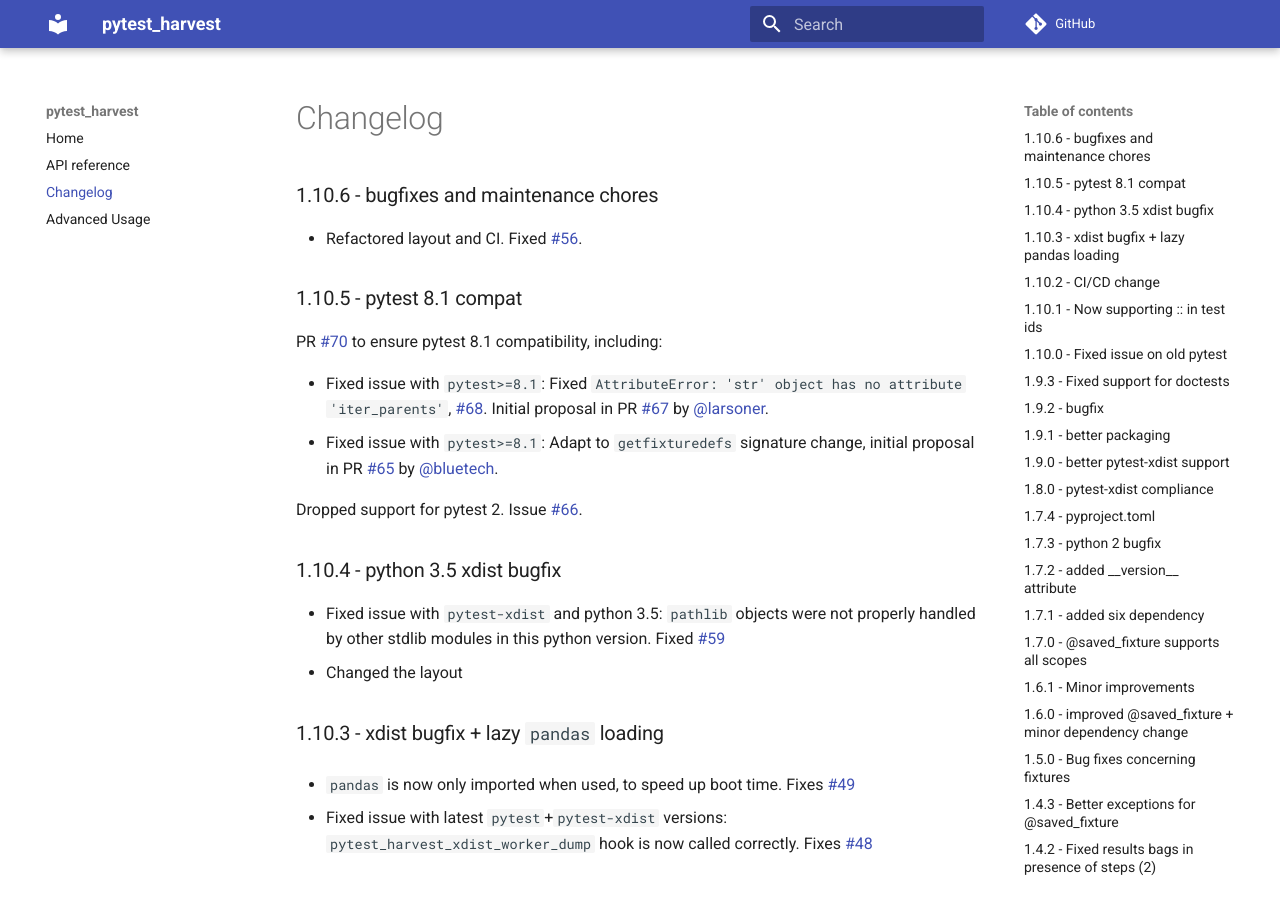
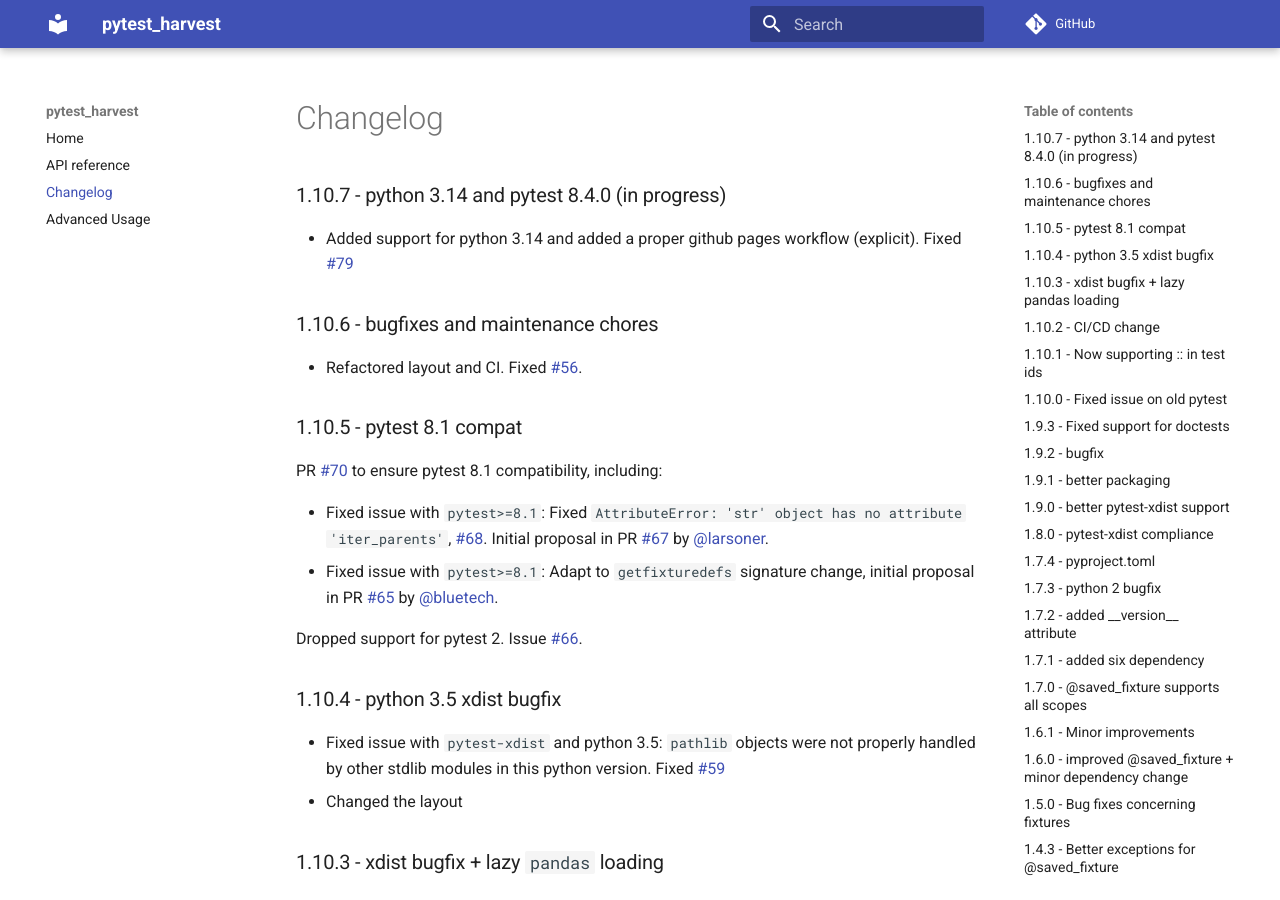
Before and after one commit to smarie/python-pytest-harvest, an MkDocs documentation site: the page built from docs/changelog.md, in a window 1280 px wide and 900 px high. Built offline with MkDocs 1.6.1 and Material for MkDocs 9.7.7, drawn with Linux system fonts in a browser that asks for light colours; comment, search, counter and statistics services are not loaded.

Commit message:
changelog updated

```diff
--- a/docs/changelog.md
+++ b/docs/changelog.md
@@ -1,4 +1,9 @@
 # Changelog
+
+### 1.10.7 - python 3.14 and pytest 8.4.0 (in progress)
+
+- Added support for python 3.14 and added a proper github pages workflow (explicit). Fixed
+  [#79](https://github.com/smarie/python-pytest-harvest/issues/79)
 
 ### 1.10.6 - bugfixes and maintenance chores
 
```
